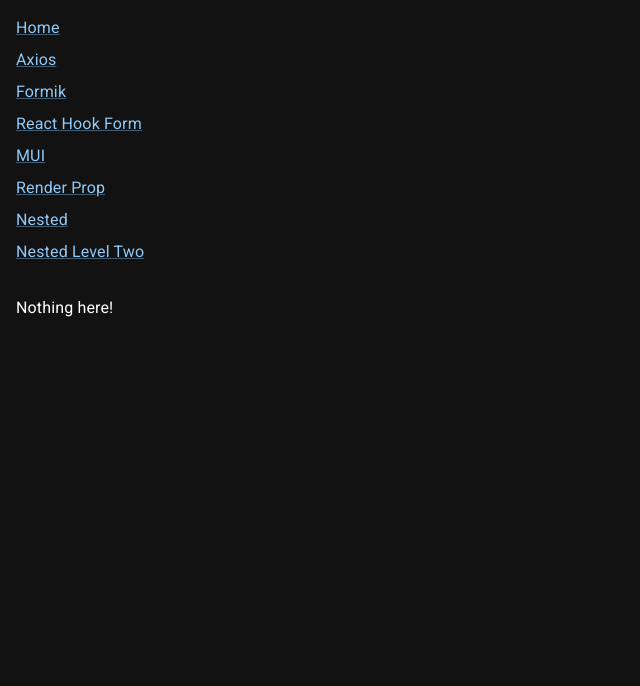
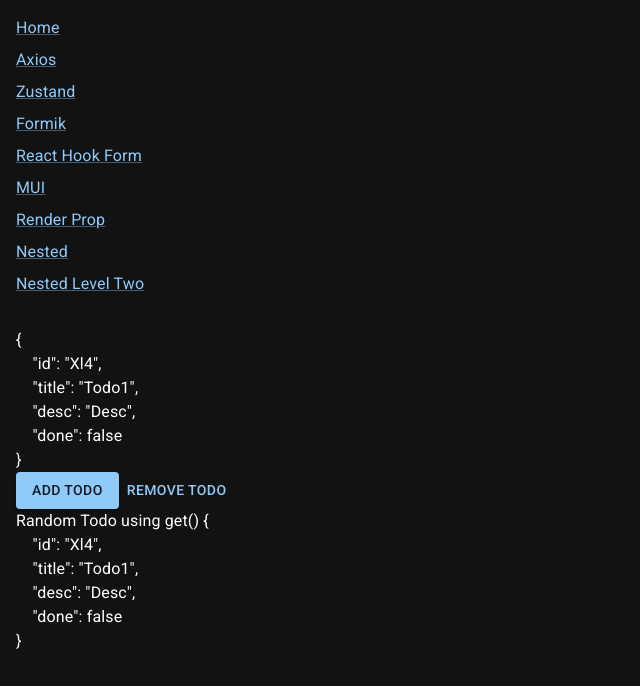
Before and after one commit to murtuzaalisurti/react-project-demo, a React (Vite) app: page /zustand in a window 1280 px wide. Shown: the top 686 px of the page, without its empty margins (0-640 px from the left). Built offline with nearby package versions, Linux system fonts and the light colour scheme.

Commit message:
custom hook

```diff
--- a/package.json
+++ b/package.json
@@ -25,7 +25,8 @@
     "react-error-boundary": "^4.0.4",
     "react-hook-form": "^7.43.9",
     "react-router-dom": "^6.10.0",
-    "yup": "^1.0.2"
+    "yup": "^1.0.2",
+    "zustand": "^4.3.7"
   },
   "devDependencies": {
     "@types/react": "^18.0.28",
--- /dev/null
+++ b/src/components/hooks/useTodoStore.ts
@@ -0,0 +1,8 @@
+import { useStore } from "../../store/zustandStore"
+
+const useTodoStore = () => {
+    const todoStore = useStore()
+    return todoStore
+}
+
+export default useTodoStore
--- a/src/pages/Layouts/Root.tsx
+++ b/src/pages/Layouts/Root.tsx
@@ -8,9 +8,10 @@
     return (
         <ThemeProvider theme={MUITheme}>
             <CssBaseline />
-            <header>
-                <Link href="/">Home</Link>
-                <Link href="/axios">Axios</Link>
+            <header style={{maxWidth: "fit-content"}}>
+                <Link href={"/"}>Home</Link>
+                <Link href={"/axios"}>Axios</Link>
+                <Link href={"/zustand"}>Zustand</Link>
                 <Link href={"/formik"}>Formik</Link>
                 <Link href={"/rhf"}>React Hook Form</Link>
                 <Link href={"/mui"}>MUI</Link>
--- /dev/null
+++ b/src/pages/UsingZustand.tsx
@@ -0,0 +1,35 @@
+import { Button, Typography } from "@mui/material"
+import { useStore } from "../store/zustandStore"
+import useTodoStore from "../components/hooks/useTodoStore"
+import { nanoid } from "nanoid"
+import { useState } from "react"
+
+const UsingZustand = () => {
+    // const { todos, addTodo, removeTodo, getTodo } = useStore(state => state)
+    const { todos, addTodo, getTodo, removeTodo } = useTodoStore()
+
+    console.log(getTodo(todos[Math.floor(Math.random() * todos.length)].id));
+
+    return (
+        <>
+            {todos.constructor === Array && todos.map((todo) => {
+                return (
+                    <Typography key={todo.id} component={"pre"}>{JSON.stringify(todo, null, 4)}</Typography>
+                )
+            })}
+            <Button variant="contained" onClick={() => addTodo({
+                id: nanoid(3),
+                title: "Todo added",
+                desc: "added",
+                done: false
+            })}>Add Todo</Button>
+
+            <Button onClick={() => removeTodo(todos[Math.floor(Math.random() * todos.length)].id)}>Remove Todo</Button>
+
+            {/* <Typography component={"pre"}>Random Todo: {JSON.stringify(todos.find(todo => todo.id === todos[Math.floor(Math.random() * todos.length)].id), null, 4)}</Typography> */}
+            <Typography component={"pre"}>{`Random Todo using get() ${JSON.stringify(getTodo(todos[Math.floor(Math.random() * todos.length)].id), null, 4)}`}</Typography>
+        </>
+    )
+}
+
+export default UsingZustand
--- a/src/router/Router.tsx
+++ b/src/router/Router.tsx
@@ -11,6 +11,7 @@
 import { Suspense, lazy } from "react";
 import DisplayError from "../components/DisplayError";
 import { ErrorBoundary } from "react-error-boundary";
+import UsingZustand from "../pages/UsingZustand";
 
 const AxiosImplementation = lazy(() => import('../pages/AxiosImplementation'))
 
@@ -31,6 +32,7 @@
             <Route path="formik" element={<FormikForm />} />
             <Route path="rhf" element={<ReactHookForm />} />
             <Route path="mui" element={<MaterialUI />} />
+            <Route path="zustand" element={<UsingZustand />} />
             <Route path="renderProp" element={<RenderProp />} />
             <Route path="nested" element={<Nested />}>
                 <Route path="nestedTwo" element={<NestedLevelTwo />} />
--- /dev/null
+++ b/src/store/zustandStore.ts
@@ -0,0 +1,42 @@
+import { nanoid } from "nanoid";
+import { create } from "zustand";
+
+interface ITodo {
+    id: string
+    title: string,
+    desc: string,
+    done: boolean
+}
+
+interface ITodoActions {
+    addTodo: (todo: ITodo) => void
+    removeTodo: (id: string) => void,
+    getTodo: (id: string) => ITodo
+}
+
+interface ITodoStore extends ITodoActions {
+    todos: ITodo[]
+}
+
+export const useStore = create<ITodoStore>((set, get) => ({
+    todos: [{
+        id: nanoid(3),
+        title: "Todo1",
+        desc: "Desc",
+        done: false,
+    }],
+    addTodo: (todo) => set(state => ({
+        todos: [
+            ...state.todos,
+            todo
+        ]
+    })),
+    removeTodo: (id) => set(state => {
+        return {
+            todos: state.todos.filter(todo => id !== todo.id)
+        }
+    }),
+    getTodo: (id) => {
+        return get().todos.filter(todo => todo.id === id)[0]
+    }
+}))
```
